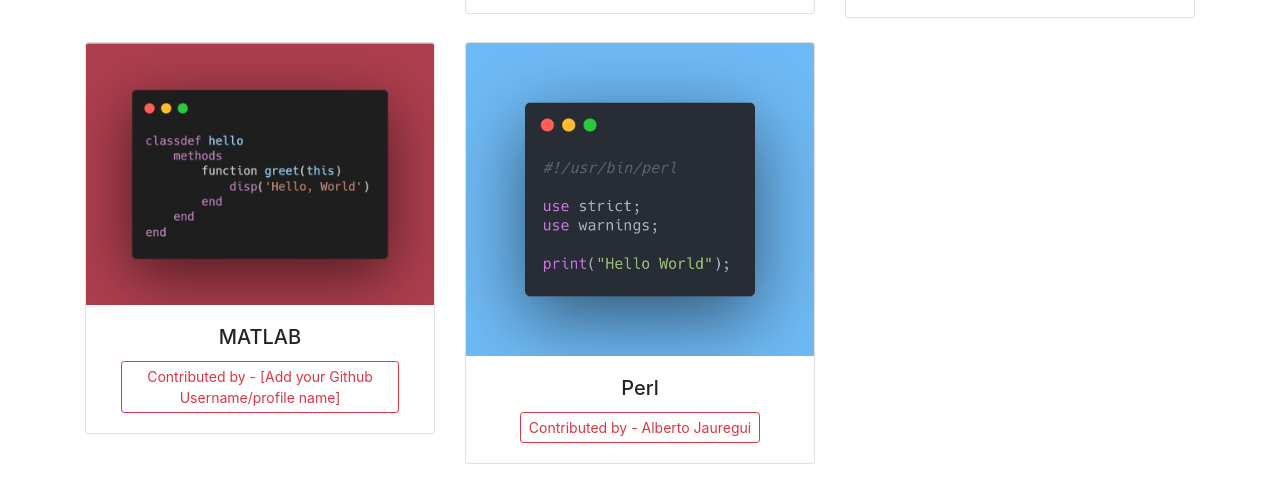
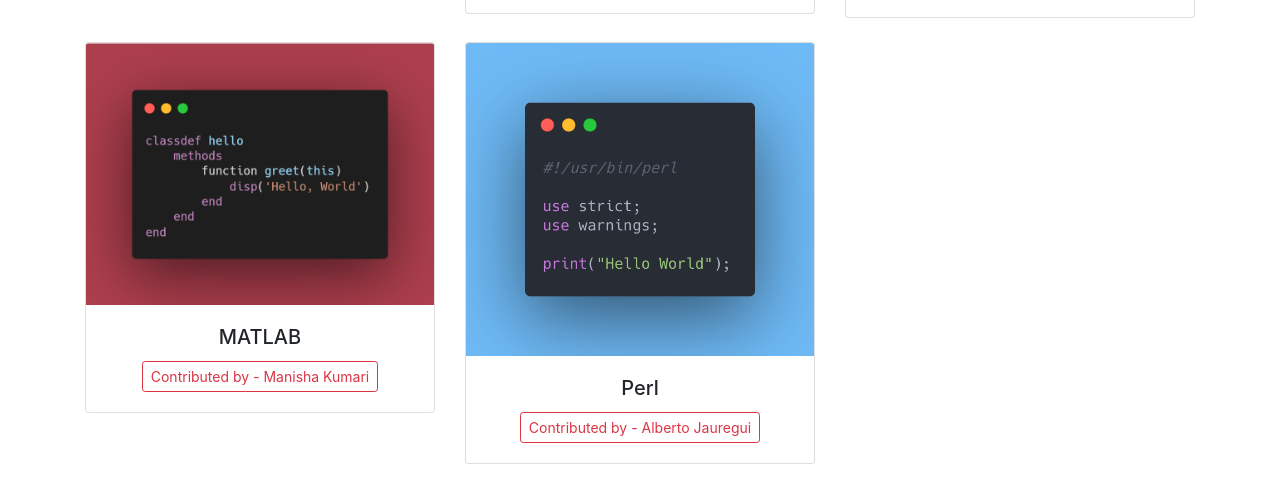
Before and after one commit to krimanisha/HELLO_WORLD, a plain HTML site: page index.html in a window 1280 px wide. Shown: the part 2226-2714 px from the top of the page. Drawn offline with nearby package versions, Linux system fonts and the light colour scheme; a script that the page names is missing.

Commit message:
Add code

```diff
--- a/index.html
+++ b/index.html
@@ -232,7 +232,7 @@
                             <div class="card-body">
                                 <h5 class="card-title text-center">MATLAB</h5>
                                 <div class="col text-center">
-                                    <a href="https://github.com/krimanisha" class="btn btn-outline-danger btn-sm">Contributed by - [Add your Github Username/profile name]</a>
+                                    <a href="https://github.com/krimanisha" class="btn btn-outline-danger btn-sm">Contributed by - Manisha Kumari</a>
                                 </div>
                             </div>
                         </div>
```
